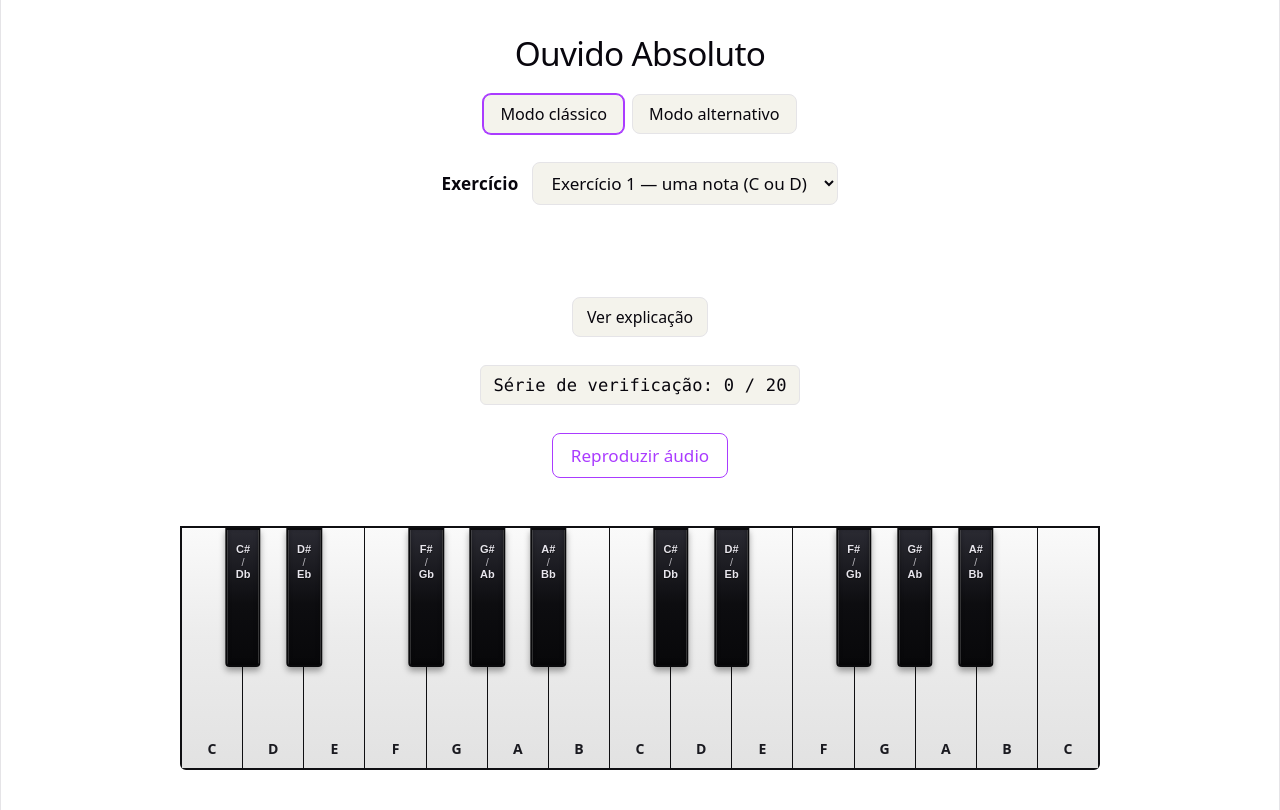
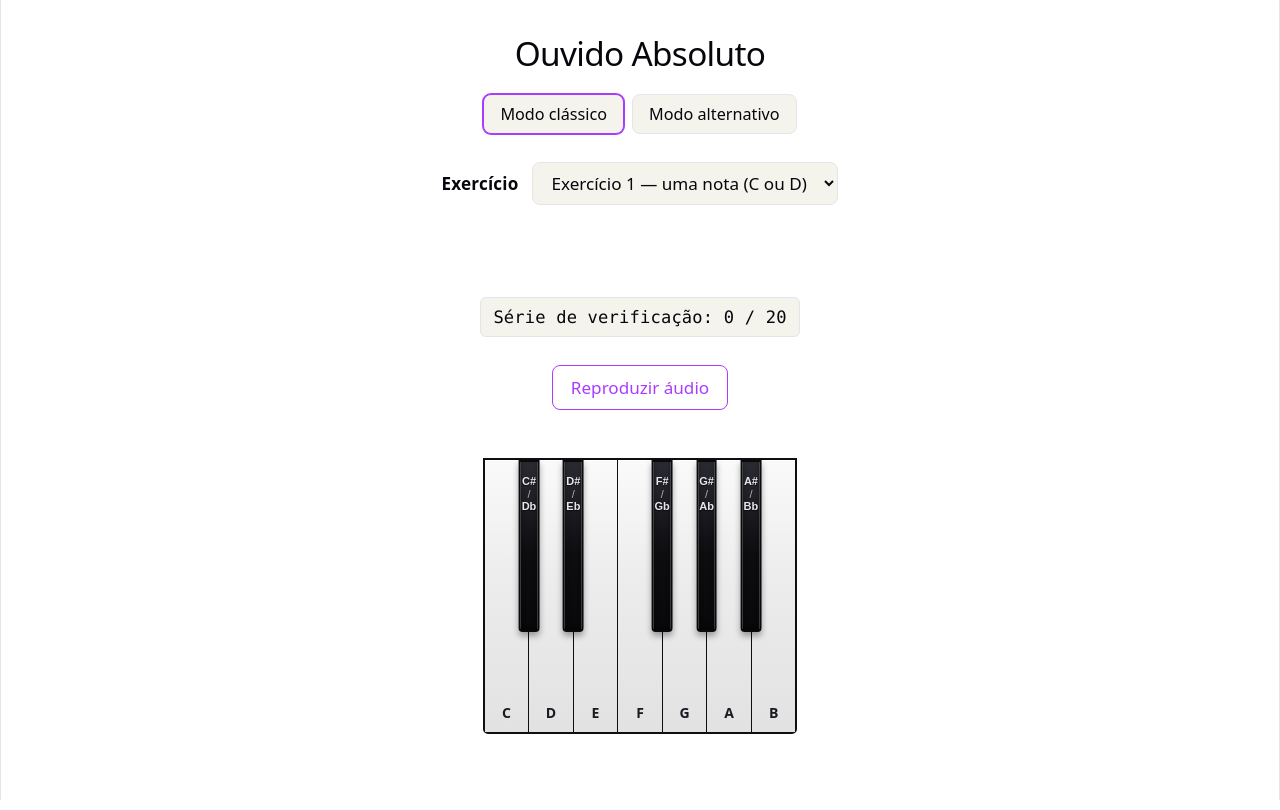
Before and after one commit to Andresa-Alves-Ribeiro/ouvido-absoluto, a React (Vite) app: page / in a window 1280 px wide. Built offline with nearby package versions, Linux system fonts and the light colour scheme.

Commit message:
feat: correcoes de fluxo

```diff
--- a/src/App.css
+++ b/src/App.css
@@ -190,6 +190,15 @@
   color: var(--accent);
 }
 
+.app-ordered-reveal-hint {
+  max-width: 32rem;
+  margin: 0;
+  font-size: 0.88rem;
+  line-height: 1.45;
+  font-weight: 600;
+  color: var(--text-h);
+}
+
 .app-audio-actions {
   display: flex;
   justify-content: center;
@@ -217,34 +226,27 @@
   outline-offset: 2px;
 }
 
-.app-explanation-toggle {
-  font-family: var(--sans);
-  font-size: 0.88rem;
-  padding: 8px 14px;
-  border-radius: 8px;
-  border: 1px solid var(--border);
-  background: var(--code-bg);
-  color: var(--text-h);
-  cursor: pointer;
-}
-
-.app-explanation-toggle:hover {
-  opacity: 0.92;
-}
-
-.app-explanation-toggle:focus-visible {
-  outline: 2px solid var(--accent);
-  outline-offset: 2px;
-}
-
-/* —— Piano —— */
+/* —— Piano ——
+ * Proporção real (ordem horizontal ≈ cabeço das brancas / profundidade frontal):
+ * largura de ~7 × largura‑de‑uma‑branca está próxima do comprimento frontal da branca (~6× a largura de uma única tecla).
+ * Largura total ≈ `--piano-row-h` × (7/6) para evitar «teclas largas e baixas».
+ */
 .piano-board {
-  width: min(920px, 100%);
+  /* Profundidade aparente do teclado (brancas) — principal eixo vertical no layout */
+  --piano-row-h: clamp(210px, 34vmin, 380px);
+  /* Largura total da oitava ≈ profundidade × (7/6), próximo ao plano frontal de pianos acústicos */
+  --piano-octave-w: min(
+    calc(var(--piano-row-h) * (7 / 6.05)),
+    100%
+  );
+  box-sizing: border-box;
+  width: var(--piano-octave-w);
+  max-width: 100%;
   margin-top: clamp(8px, 2vw, 20px);
+  margin-inline: auto;
 }
 
 .piano-keys-area {
-  --piano-row-h: clamp(160px, 28vw, 240px);
   position: relative;
   user-select: none;
   touch-action: manipulation;
@@ -253,9 +255,9 @@
 .piano-whites {
   position: relative;
   display: flex;
-  height: var(--piano-row-h);
+  height: var(--piano-row-h, clamp(210px, 34vmin, 380px));
   border: 2px solid #0f0f12;
-  border-radius: 0 0 6px 6px;
+  border-radius: 0 0 5px 5px;
   overflow: visible;
   background: #0f0f12;
   gap: 1px;
@@ -263,6 +265,8 @@
 
 .piano-white {
   flex: 1;
+  flex-basis: 0;
+  min-width: 0;
   position: relative;
   margin: 0;
   padding: 0;
@@ -311,16 +315,40 @@
   left: 50%;
   transform: translateX(-50%);
   font-family: var(--sans);
-  font-size: clamp(11px, 2.1vw, 14px);
+  font-size: clamp(11px, 2.65vmin, 14px);
   font-weight: 600;
   color: #1a1a20;
+}
+
+.piano-white-order {
+  position: absolute;
+  top: 6px;
+  left: 50%;
+  transform: translateX(-50%);
+  z-index: 1;
+  min-width: 1.4em;
+  height: 1.4em;
+  padding: 0 5px;
+  box-sizing: border-box;
+  display: inline-flex;
+  align-items: center;
+  justify-content: center;
+  font-family: var(--sans);
+  font-size: clamp(10px, 2.2vmin, 13px);
+  font-weight: 700;
+  line-height: 1;
+  border-radius: 999px;
+  background: color-mix(in srgb, CanvasText 72%, transparent);
+  color: Canvas;
+  box-shadow: 0 1px 2px color-mix(in srgb, CanvasText 35%, transparent);
+  pointer-events: none;
 }
 
 .piano-blacks {
   position: absolute;
   inset-inline: 0;
   top: 0;
-  height: 58%;
+  height: 63%;
   pointer-events: none;
   z-index: 10;
 }
@@ -333,8 +361,8 @@
   z-index: 3;
   box-sizing: border-box;
   height: 100%;
-  min-height: 2.75rem;
-  min-width: 1.5rem;
+  min-height: 2.25rem;
+  min-width: 0;
   margin: 0;
   padding: 0;
   border: 2px solid #0a0a0c;
@@ -369,7 +397,7 @@
   flex-direction: column;
   align-items: center;
   gap: 0;
-  font-size: clamp(8px, 1.35vw, 11px);
+  font-size: clamp(8px, 2vmin, 11px);
   font-weight: 600;
   color: #e8e6ed;
   line-height: 1.05;
--- a/src/App.jsx
+++ b/src/App.jsx
@@ -21,6 +21,10 @@ const VERIFICATION_TARGET = 20
 
 const BETWEEN_NOTES_MS = 1000
 
+function rollVerificationHalf(halfRef) {
+  halfRef.current = Math.random() < 0.5 ? 'low' : 'high'
+}
+
 function delay(ms) {
   return new Promise((resolve) => {
     window.setTimeout(resolve, ms)
@@ -36,6 +40,8 @@ export default function App() {
   const [streak, setStreak] = useState(0)
   const [exerciseComplete, setExerciseComplete] = useState(false)
   const [whiteFeedback, setWhiteFeedback] = useState({})
+  /** Índice da branca → passo 1 ou 2 (só erros nos ex. 2 e 3). */
+  const [orderedRevealSteps, setOrderedRevealSteps] = useState(null)
 
   const [showCorrectNotice, setShowCorrectNotice] = useState(false)
 
@@ -53,9 +59,11 @@ export default function App() {
   const answerPhaseRef = useRef(0)
   /** Índice da primeira tecla certa no Ex. 2 ou 3 (primeira nota da ordem MA ou MD). */
   const exercise2FirstCorrectIndexRef = useRef(null)
+  const streakRef = useRef(0)
+  /** Com streak < 10: só índices b1–b7 (`low`) ou b8–b14 (`high`); sorteado ao zerar a série. */
+  const verificationHalfRef = useRef(null)
 
   const [playAudioHint, setPlayAudioHint] = useState(false)
-  const [showClassicExplanation, setShowClassicExplanation] = useState(false)
 
   useLayoutEffect(() => {
     exerciseCompleteRef.current = exerciseComplete
@@ -69,17 +77,29 @@ export default function App() {
     classicExerciseIdRef.current = classicExerciseId
   }, [classicExerciseId])
 
+  useLayoutEffect(() => {
+    streakRef.current = streak
+  }, [streak])
+
   /** Escolhe nota(s) e ficheiro(s); não reproduz som. */
   const pickNewRound = useCallback(() => {
     answerPhaseRef.current = 0
     exercise2FirstCorrectIndexRef.current = null
+    const streakNow = streakRef.current
+    let half = verificationHalfRef.current
+    if (half !== 'low' && half !== 'high') {
+      rollVerificationHalf(verificationHalfRef)
+      half = verificationHalfRef.current
+    }
+    const ctx = { streak: streakNow, half }
+
     if (classicExerciseIdRef.current === 1) {
       const target = exercise1PickTarget()
-      const audioFile = exercise1PickAudioFile(target)
+      const audioFile = exercise1PickAudioFile(target, ctx)
       roundRef.current = { kind: 'one', target, audioFile }
       return
     }
-    const r = exercise2PickRound()
+    const r = exercise2PickRound(ctx)
     const kind =
       classicExerciseIdRef.current === 2 ? 'twoMa' : 'twoMd'
     roundRef.current = {
@@ -124,19 +144,17 @@ export default function App() {
     if (was === 'alternative' && gameMode === 'classic') {
       classicExerciseIdRef.current = 1
       setClassicExerciseId(1)
+      rollVerificationHalf(verificationHalfRef)
       setStreak(0)
       setExerciseComplete(false)
       setWhiteFeedback({})
+      setOrderedRevealSteps(null)
       setShowCorrectNotice(false)
-      setShowClassicExplanation(false)
       frozenRef.current = false
       answerPhaseRef.current = 0
       exercise2FirstCorrectIndexRef.current = null
     }
 
-    if (was === 'classic' && gameMode !== 'classic') {
-      setShowClassicExplanation(false)
-    }
     if (gameMode === 'alternative') {
       frozenRef.current = false
     }
@@ -150,15 +168,24 @@ export default function App() {
   }, [gameMode, exerciseComplete, pickNewRound])
 
   const handleWrongAnswer = useCallback(() => {
+    rollVerificationHalf(verificationHalfRef)
     setStreak(0)
     answerPhaseRef.current = 0
     exercise2FirstCorrectIndexRef.current = null
     const round = roundRef.current
     const reveal = {}
+    let steps = null
 
     if (round.kind === 'twoMa' || round.kind === 'twoMd') {
       const lowLabel = WHITE_KEYS[round.lowIndex].label
       const highLabel = WHITE_KEYS[round.highIndex].label
+      const firstLabel = round.kind === 'twoMa' ? lowLabel : highLabel
+      const secondLabel = round.kind === 'twoMa' ? highLabel : lowLabel
+      const firstIdx = WHITE_KEYS.findIndex((k) => k.label === firstLabel)
+      const secondIdx = WHITE_KEYS.findIndex((k) => k.label === secondLabel)
+      if (firstIdx >= 0 && secondIdx >= 0) {
+        steps = { [firstIdx]: 1, [secondIdx]: 2 }
+      }
       WHITE_KEYS.forEach((k, i) => {
         if (k.label === lowLabel || k.label === highLabel) reveal[i] = 'reveal'
       })
@@ -169,11 +196,13 @@ export default function App() {
       })
     }
 
+    setOrderedRevealSteps(steps)
     setWhiteFeedback(reveal)
 
     window.setTimeout(() => {
       frozenRef.current = false
       setWhiteFeedback({})
+      setOrderedRevealSteps(null)
 
       if (
         !exerciseCompleteRef.current &&
@@ -191,8 +220,10 @@ export default function App() {
 
       classicExerciseIdRef.current = id
       setClassicExerciseId(id)
+      rollVerificationHalf(verificationHalfRef)
       setStreak(0)
       setWhiteFeedback({})
+      setOrderedRevealSteps(null)
       setShowCorrectNotice(false)
       frozenRef.current = false
       answerPhaseRef.current = 0
@@ -232,10 +263,12 @@ export default function App() {
               window.setTimeout(() => {
                 classicExerciseIdRef.current = 2
                 setClassicExerciseId(2)
+                rollVerificationHalf(verificationHalfRef)
                 setStreak(0)
                 frozenRef.current = false
                 setShowCorrectNotice(false)
                 setWhiteFeedback({})
+                setOrderedRevealSteps(null)
                 answerPhaseRef.current = 0
                 exercise2FirstCorrectIndexRef.current = null
                 pickNewRound()
@@ -247,6 +280,7 @@ export default function App() {
               frozenRef.current = false
               setShowCorrectNotice(false)
               setWhiteFeedback({})
+              setOrderedRevealSteps(null)
               if (gameModeRef.current === 'classic') pickNewRound()
             }, 650)
 
@@ -301,10 +335,12 @@ export default function App() {
             window.setTimeout(() => {
               classicExerciseIdRef.current = 3
               setClassicExerciseId(3)
+              rollVerificationHalf(verificationHalfRef)
               setStreak(0)
               frozenRef.current = false
               setShowCorrectNotice(false)
               setWhiteFeedback({})
+              setOrderedRevealSteps(null)
               answerPhaseRef.current = 0
               exercise2FirstCorrectIndexRef.current = null
               pickNewRound()
@@ -317,6 +353,7 @@ export default function App() {
             frozenRef.current = false
             setShowCorrectNotice(false)
             setWhiteFeedback({})
+            setOrderedRevealSteps(null)
           }, 650)
           return next
         }
@@ -325,6 +362,7 @@ export default function App() {
           frozenRef.current = false
           setShowCorrectNotice(false)
           setWhiteFeedback({})
+          setOrderedRevealSteps(null)
           answerPhaseRef.current = 0
           if (gameModeRef.current === 'classic') pickNewRound()
         }, 650)
@@ -358,6 +396,14 @@ export default function App() {
       : classicExerciseId === 2
         ? 'Reproduzir as duas notas desta rodada na ordem grave a agudo'
         : 'Reproduzir as duas notas desta rodada na ordem agudo a grave'
+
+  const orderedRevealHintText =
+    orderedRevealSteps == null
+      ? ''
+      : Object.entries(orderedRevealSteps)
+          .sort((a, b) => a[1] - b[1])
+          .map(([idx, step]) => `${step} — ${WHITE_KEYS[Number(idx)].label}`)
+          .join(', ')
 
   return (
     <div className="app-screen">
@@ -405,58 +451,6 @@ export default function App() {
 
           <p className="app-instructions">{instructionsTitle}</p>
 
-          <button
-            type="button"
-            className="app-explanation-toggle"
-            aria-expanded={showClassicExplanation}
-            onClick={() => setShowClassicExplanation((v) => !v)}
-          >
-            {showClassicExplanation ? 'Ocultar explicação' : 'Ver explicação'}
-          </button>
-
-          {showClassicExplanation ? (
-            classicExerciseId === 1 ? (
-              <p className="app-instructions app-muted">
-                Use o botão «Reproduzir áudio» para ouvir a nota (dó ou ré).
-                Depois clique na tecla branca certa — qualquer dó ou qualquer ré
-                do teclado conta. Complete a série de verificação com 20
-                acertos seguidos sem erros. Ao acertar, surge um toast «Acertou!»
-                e a tecla fica verde; se errar, as teclas corretas aparecem a
-                vermelho e a série volta a zero.
-              </p>
-            ) : classicExerciseId === 2 ? (
-              <p className="app-instructions app-muted">
-                Vai ouvir duas notas seguidas: sempre um dó e um ré em posições
-                diferentes neste teclado. A reprodução segue o{' '}
-                <strong>melódico ascendente (MA)</strong>: primeiro soa a nota
-                mais grave — a da esquerda, com número de ordem menor no
-                teclado — e depois a mais aguda — número maior à direita.
-                Responda <strong>nessa mesma ordem</strong> (grave e depois
-                agudo): primeiro qualquer tecla branca com o nome da primeira
-                nota (qualquer dó conta como dó, qualquer ré como ré), depois
-                qualquer tecla com o nome da segunda nota. Qualquer erro reinicia
-                a série a zero e todas as teclas válidas para cada nota aparecem
-                realçadas; o objetivo são 20 acertos seguidos para passar ao
-                exercício 3.
-              </p>
-            ) : (
-              <p className="app-instructions app-muted">
-                Ouve de novo um dó e um ré em teclas distintas. Desta vez a
-                reprodução segue o{' '}
-                <strong>melódico descendente (MD)</strong>: primeiro soa a nota
-                mais aguda — à direita no teclado, com número de ordem maior — e
-                depois a mais grave — à esquerda, número menor. A sequência pode
-                ser dó–ré ou ré–dó no som; o importante é repetir{' '}
-                <strong>nessa ordem descendente</strong> nos cliques (primeiro o
-                nome da nota que soou primeiro, depois o da segunda). As mesmas
-                regras do exercício 2 aplicam-se: qualquer dó ou ré conta para o
-                nome certo, um erro zera a série e realça todas as teclas válidas
-                para cada nota. Complete 20 acertos seguidos para concluir o
-                percurso clássico.
-              </p>
-            )
-          ) : null}
-
           <span className="app-counter" aria-live="polite">
             Série de verificação: {Math.min(streak, VERIFICATION_TARGET)} /{' '}
             {VERIFICATION_TARGET}
@@ -488,8 +482,19 @@ export default function App() {
             </p>
           ) : null}
 
+          {orderedRevealSteps ? (
+            <p
+              className="app-ordered-reveal-hint"
+              role="status"
+              aria-live="polite"
+            >
+              Ordem correta: {orderedRevealHintText}
+            </p>
+          ) : null}
+
           <PianoKeyboard
             whiteFeedback={whiteFeedback}
+            whiteRevealOrder={orderedRevealSteps ?? {}}
             onWhitePress={handleWhitePress}
             onBlackPress={handleBlackPress}
             disabled={classicDisabled}
--- a/src/classicExercises.js
+++ b/src/classicExercises.js
@@ -1,53 +1,77 @@
 /**
- * Exercício 1 — clássico: ouvir C ou D; clicar qualquer C ou D correto.
- * Exercício 2 — dois sons MA (grave → agudo): um C e um D em índices distintos.
- * Exercício 3 — dois sons MD (agudo → grave): mesmos pares C/D que o Ex. 2, ordem invertida.
- * `exercise2PickRound()` serve aos exercícios 2 e 3. Áudios em public/assets/audios/.
+ * Exercício 1 — clássico: ouvir C ou D; clicar a tecla certa.
+ * Exercícios 2 e 3 — dois sons (MA / MD): C (índice 0) e D (índice 1), ordem conforme o exercício.
+ * Áudios: `b{n}-C.mp3` e `b{n}-D.mp3` com n = 1…14 em public/assets/audios/.
+ * Série de 20: com streak < 10 usa-se só n ∈ [1..7] ou só [8..14] (metade escolhida ao reiniciar a série);
+ * com streak ≥ 10 pode misturar todo o intervalo 1–14.
  */
-export const EXERCISE_1_AUDIO_POOL = {
-  C: ['b1-C.mp3', 'b8-C.mp3', 'b15-C.mp3'],
-  D: ['b2-D.mp3', 'b9-D.mp3'],
+export const EXERCISE_AUDIO_INDICES_LOW = [1, 2, 3, 4, 5, 6, 7]
+export const EXERCISE_AUDIO_INDICES_HIGH = [8, 9, 10, 11, 12, 13, 14]
+
+export const ALL_CLASSIC_EXERCISE_AUDIO_FILES = Array.from(
+  { length: 14 },
+  (_, k) => {
+    const n = k + 1
+    return [`b${n}-C.mp3`, `b${n}-D.mp3`]
+  },
+).flat()
+
+/** Único par possível com uma oitava: dó (0) mais à esquerda, ré (1). */
+export const EXERCISE_2_VALID_PAIRS = [[0, 1]]
+
+function pickFrom(arr) {
+  return arr[Math.floor(Math.random() * arr.length)]
 }
 
-/** Índices das brancas no teclado: um C e um D por par, low < high. */
-export const EXERCISE_2_VALID_PAIRS = [
-  [0, 1],
-  [0, 8],
-  [1, 7],
-  [1, 14],
-  [7, 8],
-  [8, 14],
-]
-
-/** Um ficheiro de áudio por índice de tecla branca usado no modo clássico (C/D). */
-const WHITE_INDEX_TO_EXERCISE_AUDIO = {
-  0: 'b1-C.mp3',
-  1: 'b2-D.mp3',
-  7: 'b8-C.mp3',
-  8: 'b9-D.mp3',
-  14: 'b15-C.mp3',
+function audioFileFor(note, index) {
+  return `b${index}-${note}.mp3`
 }
 
 export function exercise1PickTarget() {
   return Math.random() < 0.5 ? 'C' : 'D'
 }
 
-export function exercise1PickAudioFile(target) {
-  const pool = EXERCISE_1_AUDIO_POOL[target]
-  return pool[Math.floor(Math.random() * pool.length)]
+/**
+ * @param {'C' | 'D'} target
+ * @param {{ streak: number, half: 'low' | 'high' }} opts
+ *   `streak` = acertos já acumulados ao preparar esta rodada (restrito enquanto < 10)
+ */
+export function exercise1PickAudioFile(target, { streak, half }) {
+  const restricted = streak < 10
+  const indices = restricted
+    ? half === 'low'
+      ? EXERCISE_AUDIO_INDICES_LOW
+      : EXERCISE_AUDIO_INDICES_HIGH
+    : [...EXERCISE_AUDIO_INDICES_LOW, ...EXERCISE_AUDIO_INDICES_HIGH]
+  const i = pickFrom(indices)
+  return audioFileFor(target, i)
 }
 
 /**
+ * @param {{ streak: number, half: 'low' | 'high' }} opts
  * @returns {{ lowIndex: number, highIndex: number, audioFileLow: string, audioFileHigh: string }}
  */
-export function exercise2PickRound() {
-  const pairs = EXERCISE_2_VALID_PAIRS
-  const [lowIndex, highIndex] =
-    pairs[Math.floor(Math.random() * pairs.length)]
+export function exercise2PickRound({ streak, half }) {
+  const [lowIndex, highIndex] = EXERCISE_2_VALID_PAIRS[0]
+  const restricted = streak < 10
+  if (restricted) {
+    const indices =
+      half === 'low' ? EXERCISE_AUDIO_INDICES_LOW : EXERCISE_AUDIO_INDICES_HIGH
+    const i = pickFrom(indices)
+    return {
+      lowIndex,
+      highIndex,
+      audioFileLow: audioFileFor('C', i),
+      audioFileHigh: audioFileFor('D', i),
+    }
+  }
+  const all = [...EXERCISE_AUDIO_INDICES_LOW, ...EXERCISE_AUDIO_INDICES_HIGH]
+  const iC = pickFrom(all)
+  const iD = pickFrom(all)
   return {
     lowIndex,
     highIndex,
-    audioFileLow: WHITE_INDEX_TO_EXERCISE_AUDIO[lowIndex],
-    audioFileHigh: WHITE_INDEX_TO_EXERCISE_AUDIO[highIndex],
+    audioFileLow: audioFileFor('C', iC),
+    audioFileHigh: audioFileFor('D', iD),
   }
 }
--- a/src/components/PianoKeyboard.jsx
+++ b/src/components/PianoKeyboard.jsx
@@ -7,12 +7,14 @@ function stopEvent(e) {
 
 /**
  * @param {Record<number, 'correct' | 'reveal'>} [whiteFeedback]
+ * @param {Record<number, number>} [whiteRevealOrder] Índice da branca → ordem (1, 2…) na revelação de erro
  * @param {(index: number, label: string) => void} [onWhitePress]
  * @param {() => void} [onBlackPress]
  * @param {boolean} [disabled]
  */
 export function PianoKeyboard({
   whiteFeedback = {},
+  whiteRevealOrder = {},
   onWhitePress,
   onBlackPress,
   disabled = false,
@@ -25,16 +27,22 @@ export function PianoKeyboard({
         <div className="piano-whites" role="group">
           {WHITE_KEYS.map((k, i) => {
             const fb = whiteFeedback[i]
+            const orderStep = whiteRevealOrder[i]
             const cls = ['piano-white']
             if (fb === 'correct') cls.push('is-feedback-correct')
             if (fb === 'reveal') cls.push('is-feedback-reveal')
+
+            const ariaNote =
+              orderStep != null && fb === 'reveal'
+                ? `Nota ${k.label}, ${orderStep}.ª da sequência correta, uma oitava (dó–si)`
+                : `Nota ${k.label}, uma oitava (dó–si)`
 
             return (
               <button
                 key={`w-${i}-${k.audioFile}`}
                 type="button"
                 className={cls.join(' ')}
-                aria-label={`Nota ${k.label}, oitava ${i < 7 ? 4 : i < 14 ? 5 : 6}`}
+                aria-label={ariaNote}
                 disabled={disabled}
                 onPointerDown={(e) => {
                   stopEvent(e)
@@ -42,14 +50,20 @@ export function PianoKeyboard({
                   onWhitePress?.(i, k.label)
                 }}
               >
+                {orderStep != null && fb === 'reveal' ? (
+                  <span className="piano-white-order" aria-hidden="true">
+                    {orderStep}
+                  </span>
+                ) : null}
                 <span className="piano-white-label">{k.label}</span>
               </button>
             )
           })}
           <div className="piano-blacks" role="presentation">
             {BLACK_KEYS.map((k, i) => {
+              /* Centro na junção entre duas brancas; ~47% da largura de cada branca (≈ proporcao real ~11∶23 mm). */
               const leftPct = ((k.afterWhite + 1) / n) * 100
-              const widthPct = (100 / n) * 0.58
+              const widthPct = (100 / n) * 0.47
               return (
                 <button
                   key={`b-${i}-${k.afterWhite}`}
```
Also changed, not shown: src/audioUrls.js (+2 -5 lines), src/pianoKeys.js (+4 -28 lines).
